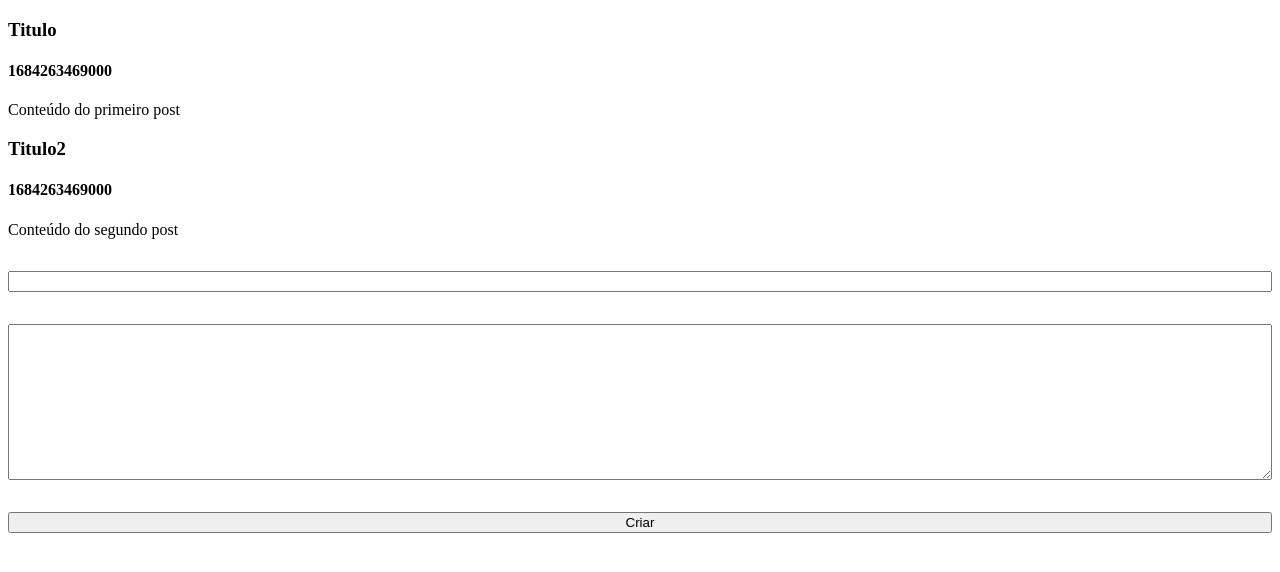
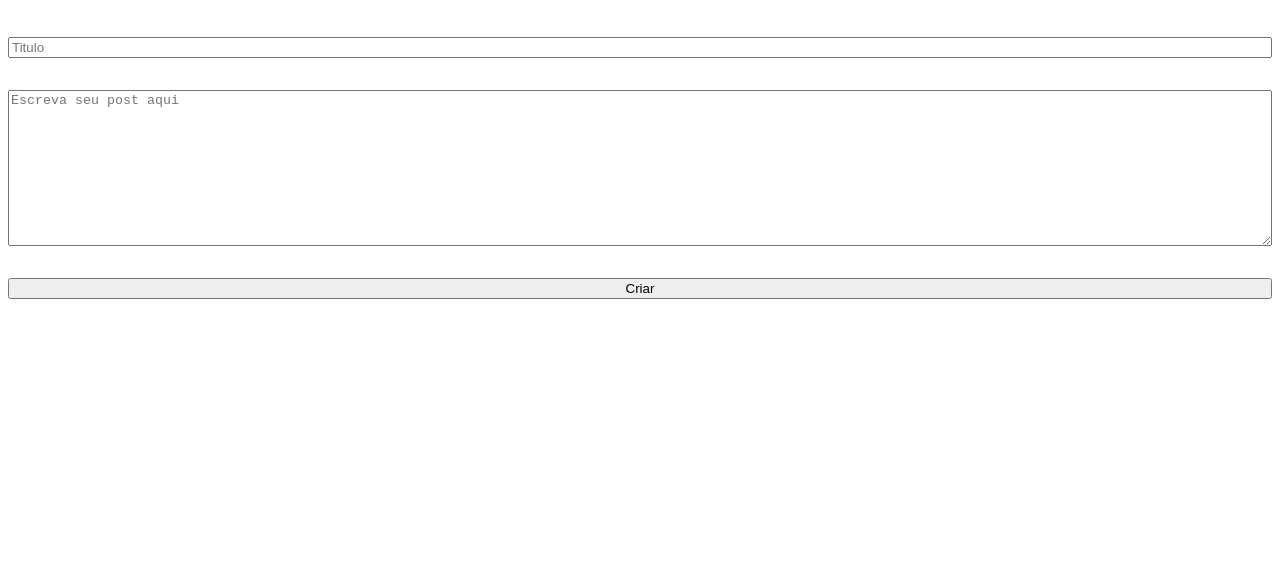
Before and after one commit to Mulleriano/blog, a Vue app: page / in a window 1280 px wide. Shown: the top 572 px of the page. Built offline with nearby package versions, Linux system fonts and the light colour scheme.

Commit message:
Finalizando formulário para postagem de posts

```diff
--- a/src/App.vue
+++ b/src/App.vue
@@ -6,23 +6,38 @@ export default {
     return {
       posts: [
         {
-          title: "Titulo",
-          datetime: Date.now(),
-          content: "Conteúdo do primeiro post",
-        },
-        {
-          title: "Titulo2",
-          datetime: Date.now(),
-          content: "Conteúdo do segundo post",
+          title: "",
+          datetime: "",
+          content: "",
         },
       ],
+      formData: {
+        title: "",
+        content: "",
+      },
     };
   },
   methods: {
     handleSubmit(event) {
-      event.preventDefault()
-    }
-  }
+      event.preventDefault();
+
+      const now = new Date();
+
+      const dataDaPostagem = `${now.getDate()}/${now.getMonth()}/${now.getFullYear()} - ${now.getHours()}:${now.getMinutes()}`;
+
+      this.posts.push({
+        title: this.formData.title,
+        content: this.formData.content,
+        datetime: dataDaPostagem,
+      });
+
+      this.formData = {};
+    },
+    handleInputChange(event) {
+      const { name, value } = event.target;
+      this.formData[name] = value;
+    },
+  },
 };
 </script>
 
@@ -38,8 +53,24 @@ export default {
   </div>
 
   <form action="" @submit="handleSubmit">
-    <input name="title" />
-    <textarea name="content" cols="30" rows="10"></textarea>
+    <input
+      :value="formData.title"
+      placeholder="Titulo"
+      name="title"
+      @keyup="handleInputChange"
+      required
+      oninvalid="this.setCustomValidity('Ei! Faltou o título')"
+    />
+    <textarea
+      :value="formData.content"
+      placeholder="Escreva seu post aqui"
+      name="content"
+      @keyup="handleInputChange"
+      cols="30"
+      rows="10"
+      required
+      oninvalid="this.setCustomValidity('Você precisa escrever seu post')"
+    ></textarea>
     <button type="submit">Criar</button>
   </form>
 
@@ -59,5 +90,4 @@ form {
 form > * {
   margin: 1rem 0;
 }
-
 </style>
```
